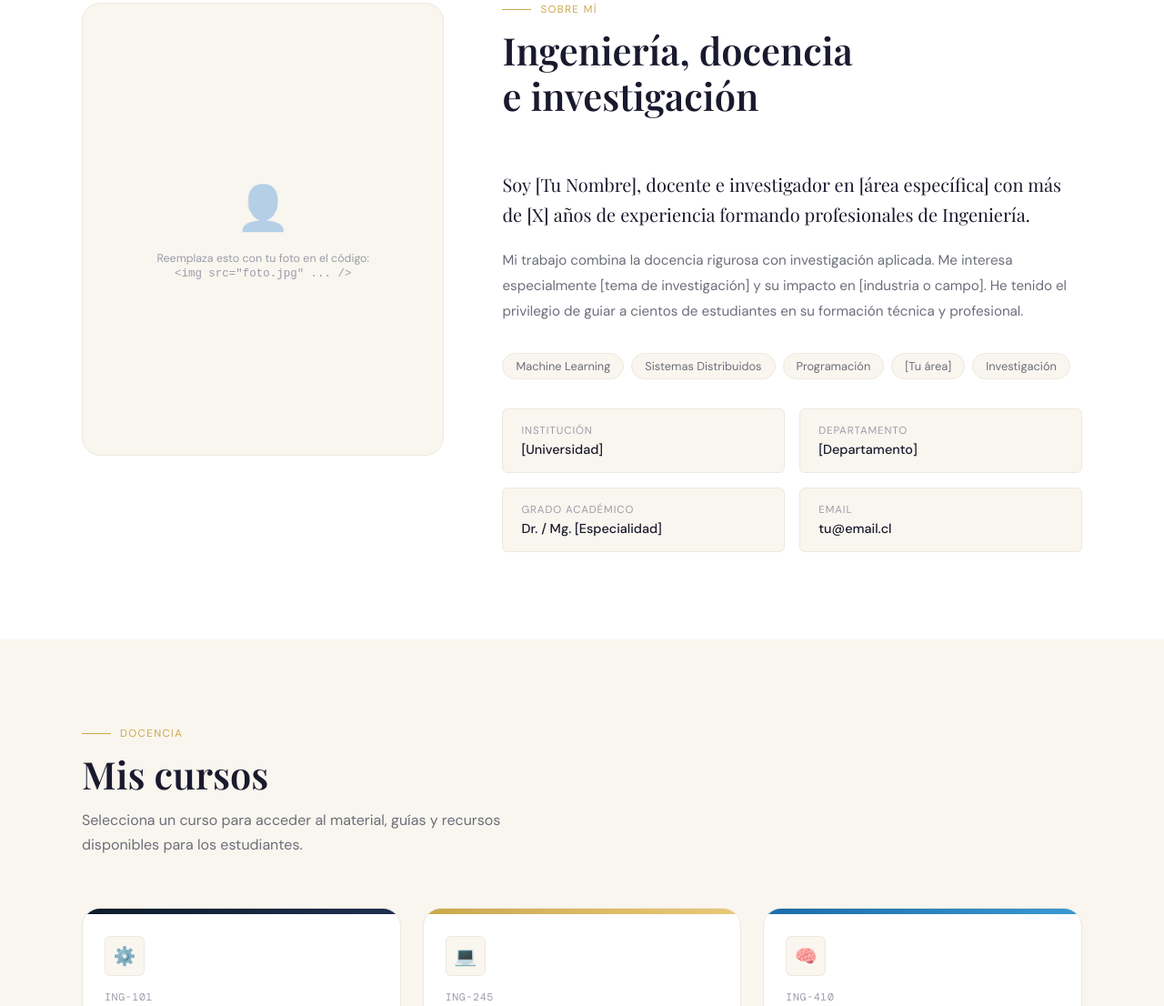
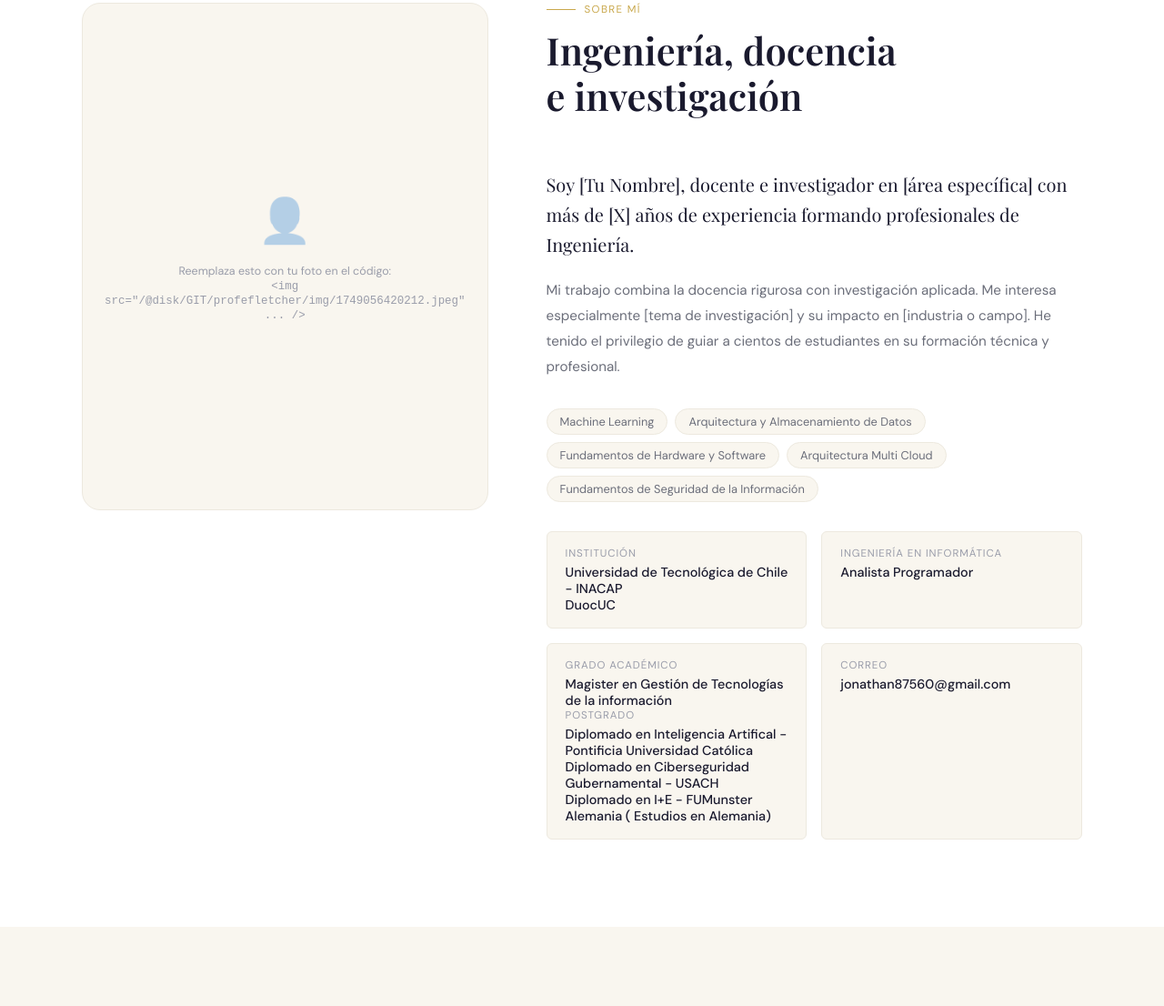
Before and after one commit to jonathan87560-star/profefletcher, a plain HTML site: page index.html in a window 1280 px wide. Shown: the part 893-1999 px from the top of the page at 91% size. Drawn offline with nearby package versions, Linux system fonts and the light colour scheme; a web font is replaced by a local one.

Commit message:
Add profile image and update about section
Add new image asset img/1749056420212.jpeg and update index.html to replace placeholder about/profile fields with real values. Changes include: updated about-photo hint to reference the new image (uses a Windows absolute path), replaced generic tags with specific course/subject tags, populated institution, department/role, academic degrees and multiple diplomas, and updated contact label and email. These edits personalize the About section and include the new photo file.

```diff
--- a/index.html
+++ b/index.html
@@ -484,7 +484,7 @@
       <div>
         <div class="about-photo reveal">
           <div class="about-photo-icon">👤</div>
-          <span class="about-photo-hint">Reemplaza esto con tu foto en el código:<br><code>&lt;img src="foto.jpg" ... /&gt;</code></span>
+          <span class="about-photo-hint">Reemplaza esto con tu foto en el código:<br><code>&lt;img src="G:\GIT\profefletcher\img\1749056420212.jpeg" ... /&gt;</code></span>
         </div>
       </div>
       <div class="about-content reveal">
@@ -500,27 +500,32 @@
         </p>
         <div class="about-tags">
           <span class="tag">Machine Learning</span>
-          <span class="tag">Sistemas Distribuidos</span>
-          <span class="tag">Programación</span>
-          <span class="tag">[Tu área]</span>
-          <span class="tag">Investigación</span>
+          <span class="tag">Arquitectura y Almacenamiento de Datos</span>
+          <span class="tag">Fundamentos de Hardware y Software</span>
+          <span class="tag">Arquitectura Multi Cloud</span>
+          <span class="tag">Fundamentos de Seguridad de la Información</span>
         </div>
         <div class="about-info">
           <div class="info-item">
             <div class="info-label">Institución</div>
-            <div class="info-value">[Universidad]</div>
+            <div class="info-value">Universidad de Tecnológica de Chile - INACAP</div>
+            <div class="info-value">DuocUC</div>
           </div>
           <div class="info-item">
-            <div class="info-label">Departamento</div>
-            <div class="info-value">[Departamento]</div>
+            <div class="info-label">Ingeniería en Informática</div>
+            <div class="info-value">Analista Programador</div>
           </div>
           <div class="info-item">
             <div class="info-label">Grado académico</div>
-            <div class="info-value">Dr. / Mg. [Especialidad]</div>
+            <div class="info-value">Magister en Gestión de Tecnologías de la información</div>
+            <div class="info-label">Postgrado</div>
+            <div class="info-value">Diplomado en Inteligencia Artifical - Pontificia Universidad Católica</div>
+            <div class="info-value">Diplomado en Ciberseguridad Gubernamental - USACH</div>
+            <div class="info-value">Diplomado en I+E - FUMunster Alemania ( Estudios en Alemania)</div>
           </div>
           <div class="info-item">
-            <div class="info-label">Email</div>
-            <div class="info-value">tu@email.cl</div>
+            <div class="info-label">Correo</div>
+            <div class="info-value">jonathan87560@gmail.com</div>
           </div>
         </div>
       </div>
```
Also changed, not shown: img/1749056420212.jpeg (added).
